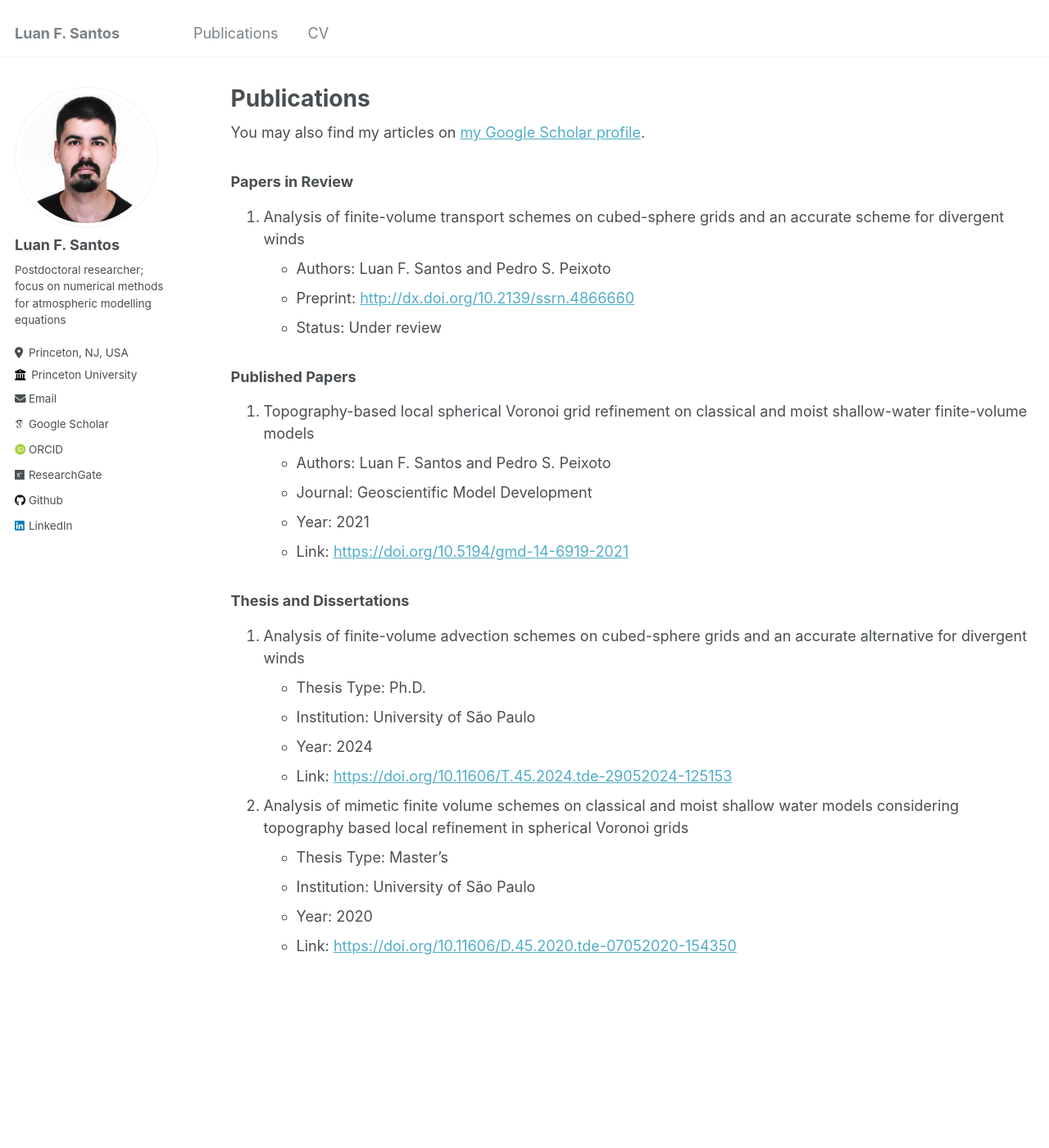
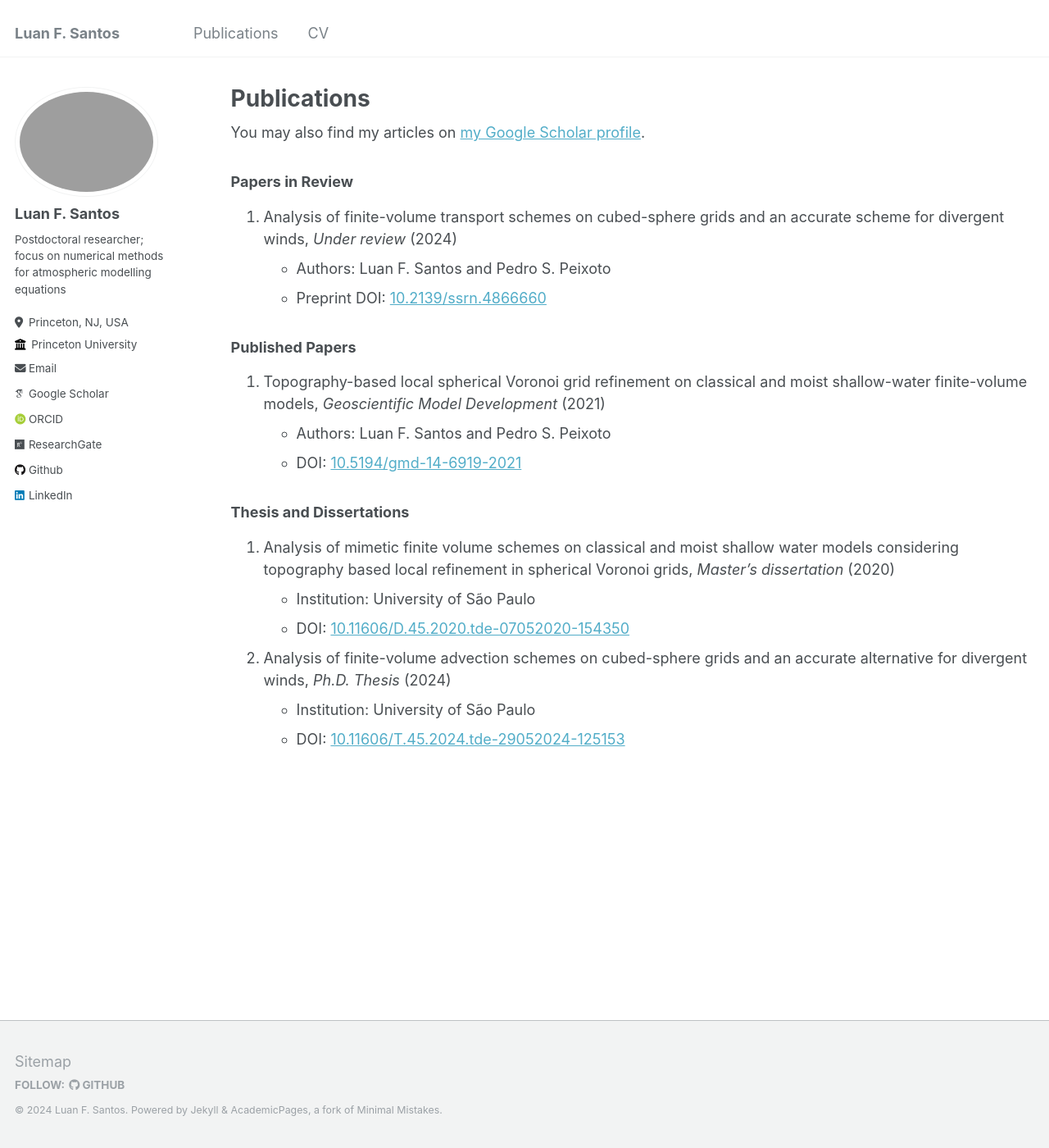
Before and after one commit to luanfs/luanfs.github.io, a Jekyll site: the page built from _pages/publications.md, in a window 1280 px wide and 1400 px high. Shown: the whole window at 82% size. Built offline with Jekyll 4.4.1, drawn with Linux system fonts in a browser that asks for light colours; some web fonts are replaced; some of the changed lines change nothing that is shown.

Commit message:
updated photo

```diff
--- a/_config.yml
+++ b/_config.yml
@@ -21,7 +21,7 @@
 #               Additional customization can be done by editing /_includes/author-profile.html
 author:
   # Biographic information
-  avatar           : "profile_2024.png"
+  avatar           : "profile2.png"
   name             : "Luan F. Santos"
   pronouns         : # example: "she/her"
   bio              : "Postdoctoral researcher; focus on numerical methods for atmospheric modelling equations"
--- a/_pages/publications.md
+++ b/_pages/publications.md
@@ -10,27 +10,20 @@
 {% endif %}
 
 ### Papers in Review
-1. Analysis of finite-volume transport schemes on cubed-sphere grids and an accurate scheme for divergent winds
+1. Analysis of finite-volume transport schemes on cubed-sphere grids and an accurate scheme for divergent winds, *Under review* (2024)
    - Authors: Luan F. Santos and Pedro S. Peixoto
-   - Preprint: [http://dx.doi.org/10.2139/ssrn.4866660](http://dx.doi.org/10.2139/ssrn.4866660)
-   - Status: Under review
+   - Preprint DOI: [10.2139/ssrn.4866660](http://dx.doi.org/10.2139/ssrn.4866660)
 
 ### Published Papers
-1. Topography-based local spherical Voronoi grid refinement on classical and moist shallow-water finite-volume models
+1. Topography-based local spherical Voronoi grid refinement on classical and moist shallow-water finite-volume models, *Geoscientific Model Development* (2021)
    - Authors: Luan F. Santos and Pedro S. Peixoto
-   - Journal: Geoscientific Model Development
-   - Year: 2021
-   - Link: [https://doi.org/10.5194/gmd-14-6919-2021](https://doi.org/10.5194/gmd-14-6919-2021)
+   - DOI: [10.5194/gmd-14-6919-2021](https://doi.org/10.5194/gmd-14-6919-2021)
 
 ### Thesis and Dissertations
-1. Analysis of finite-volume advection schemes on cubed-sphere grids and an accurate alternative for divergent winds
-   - Thesis Type: Ph.D.
+2. Analysis of mimetic finite volume schemes on classical and moist shallow water models considering topography based local refinement in spherical Voronoi grids, *Master's dissertation* (2020)
    - Institution: University of São Paulo
-   - Year: 2024
-   - Link: [https://doi.org/10.11606/T.45.2024.tde-29052024-125153](https://doi.org/10.11606/T.45.2024.tde-29052024-125153)
+   - DOI: [10.11606/D.45.2020.tde-07052020-154350](https://doi.org/10.11606/D.45.2020.tde-07052020-154350)
 
-2. Analysis of mimetic finite volume schemes on classical and moist shallow water models considering topography based local refinement in spherical Voronoi grids
-   - Thesis Type: Master's
+1. Analysis of finite-volume advection schemes on cubed-sphere grids and an accurate alternative for divergent winds, *Ph.D. Thesis* (2024)
    - Institution: University of São Paulo
-   - Year: 2020
-   - Link: [https://doi.org/10.11606/D.45.2020.tde-07052020-154350](https://doi.org/10.11606/D.45.2020.tde-07052020-154350)
+   - DOI: [10.11606/T.45.2024.tde-29052024-125153](https://doi.org/10.11606/T.45.2024.tde-29052024-125153)
```
Also changed, not shown: images/profile_2024.png (deleted), 1 other file.
